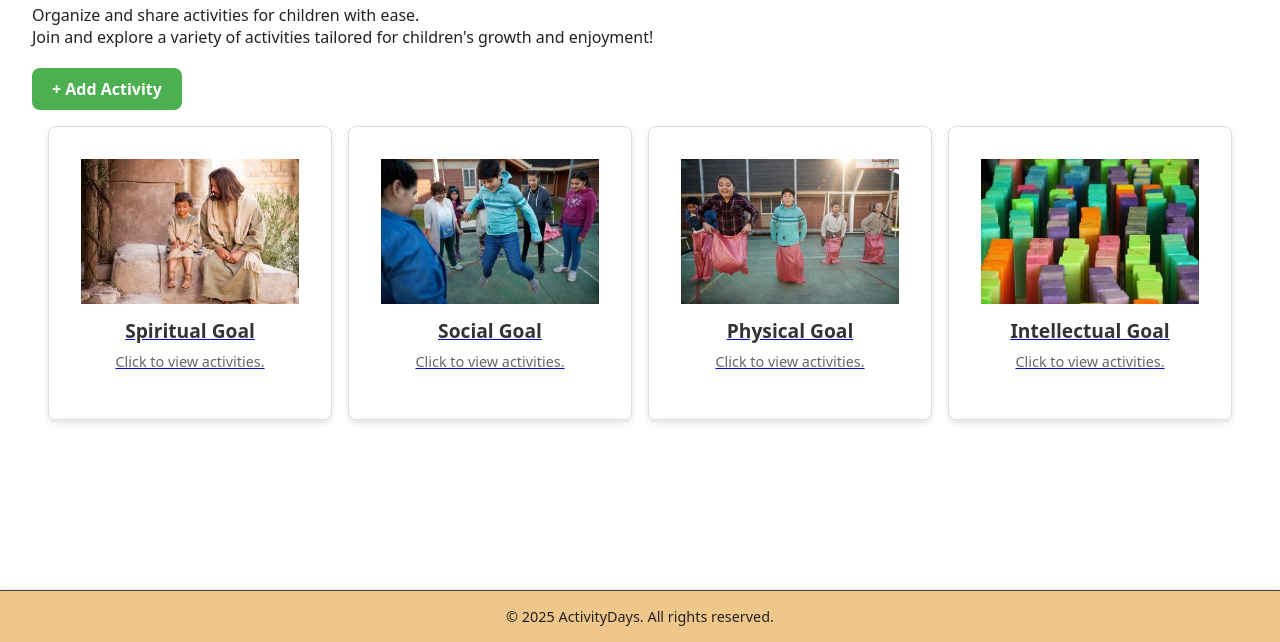
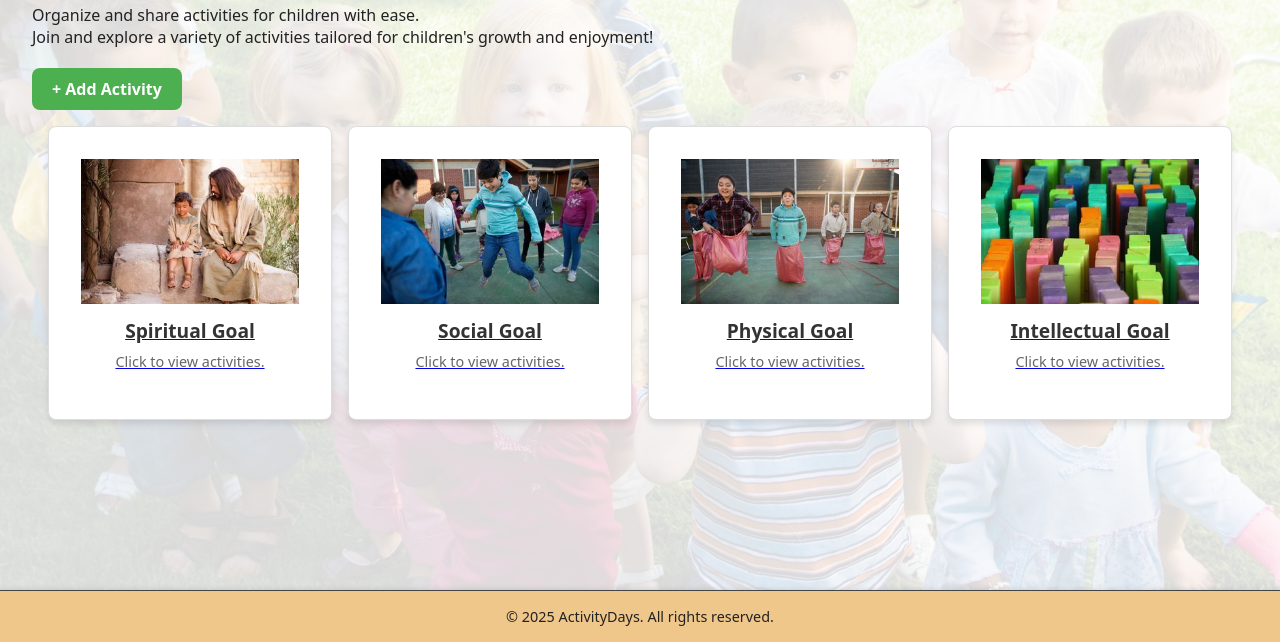
Before and after one commit to juliwhite/ActivityDays, a website built with Vite: page frontend/index.html in a window 1280 px wide. Shown: the part 158-800 px from the top of the page. Built offline with nearby package versions, Linux system fonts and the light colour scheme; files whose address does not match are found by name.

Commit message:
udpate css - image

```diff
--- a/frontend/css/style.css
+++ b/frontend/css/style.css
@@ -8,7 +8,7 @@
 body{
 	min-height:100vh;
 	font-family: system-ui, -apple-system, 'Segoe UI', Roboto, 'Helvetica Neue', Arial, sans-serif;
-	background: linear-gradient(0deg, rgba(255,255,255,0.85), rgba(255,255,255,0.85)), url('../src/images/children-large.jpg') center/cover no-repeat;
+	background: linear-gradient(0deg, rgba(255,255,255,0.85), rgba(255,255,255,0.85)), url('/images/children-large.jpg') center/cover no-repeat;
 	color:#222;
     padding-bottom: 4rem;
 }
```
